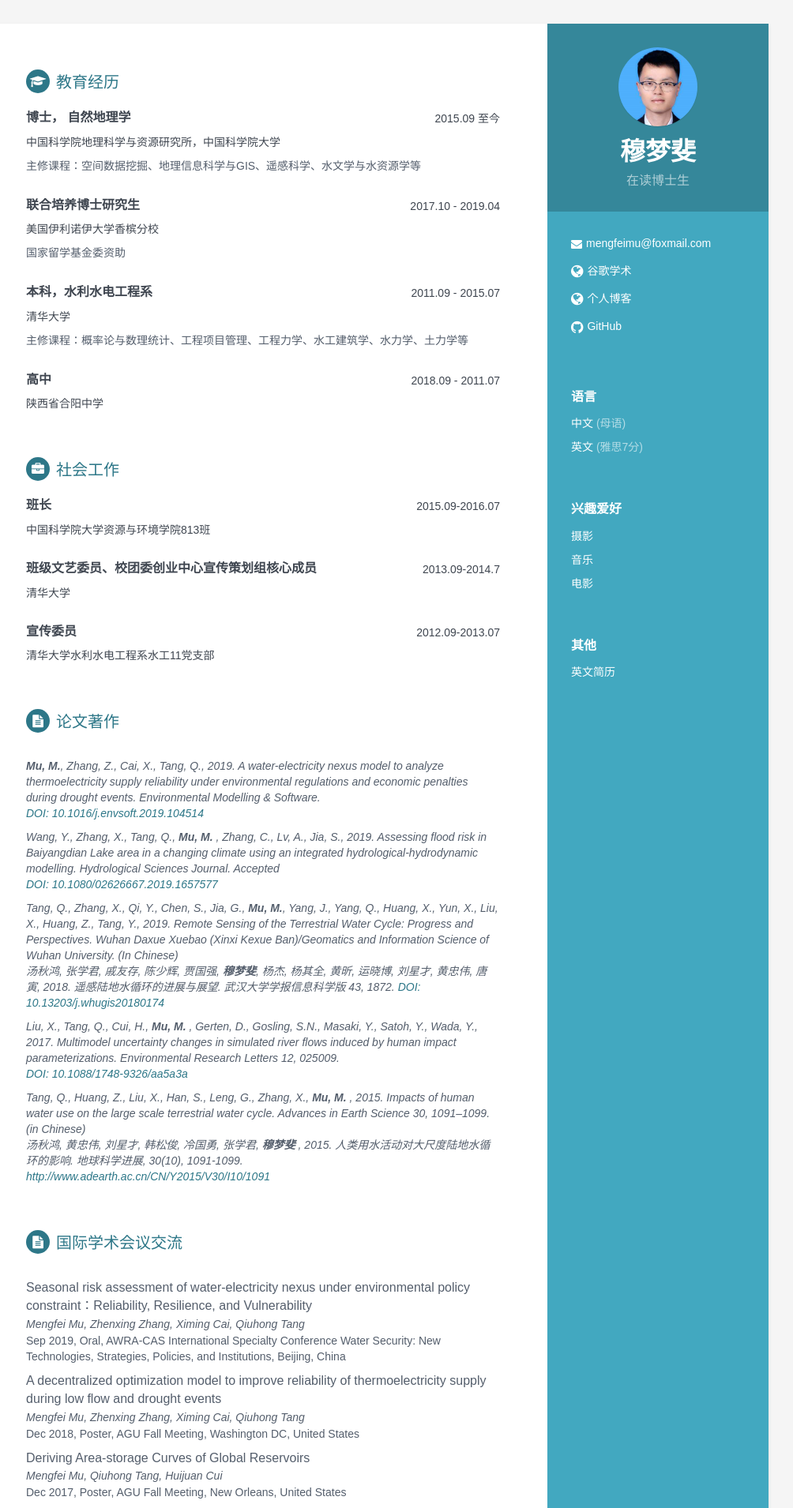
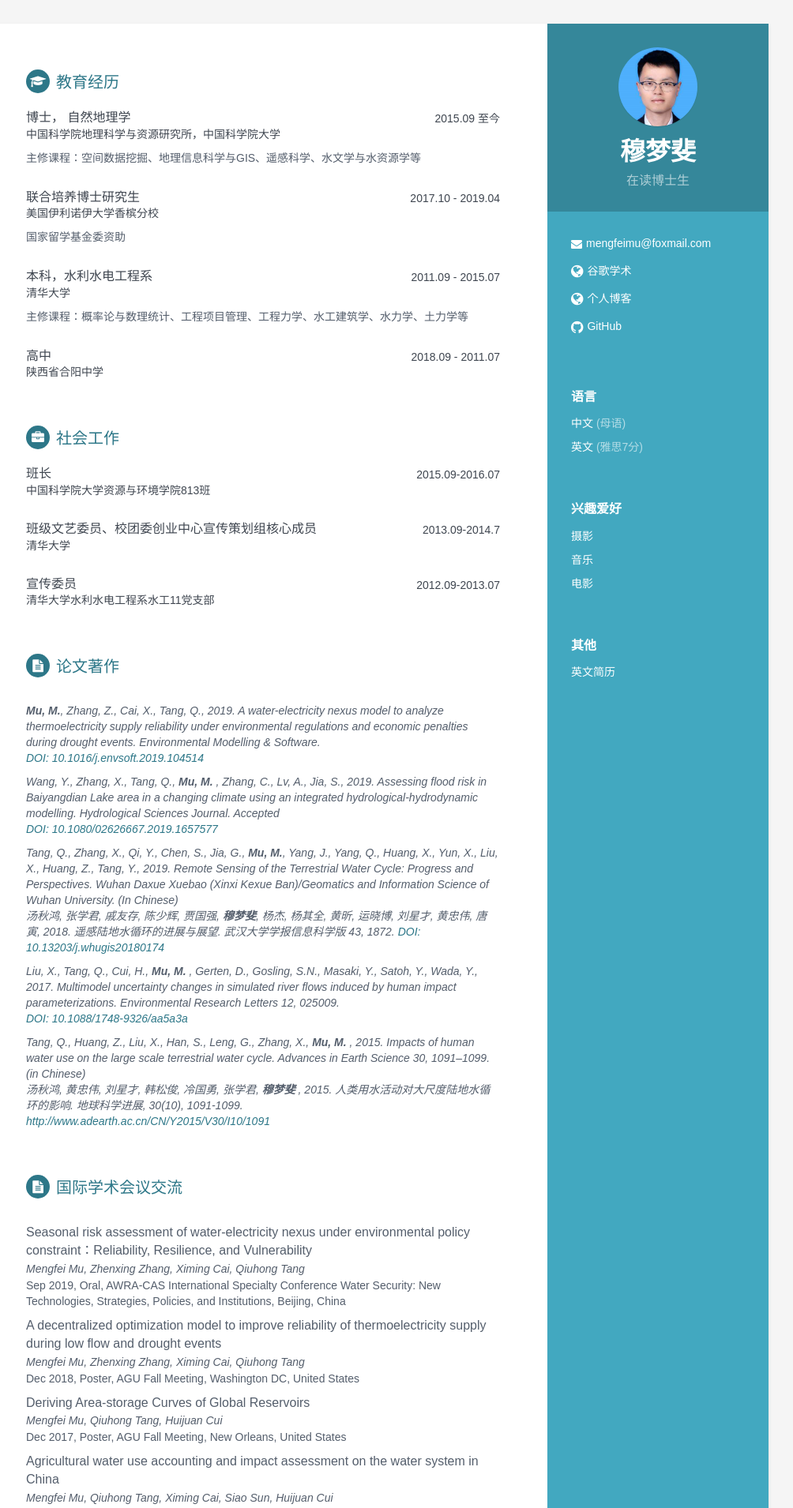
Before and after one commit to mengfeimu/cv-zh, a Jekyll site: the page built from index.html, in a window 1280 px wide. Shown: the top 1910 px of the page at 79% size, without its empty margins (167-1171 px from the left). Built offline with Jekyll 4.4.1, drawn with Linux system fonts in a browser that asks for light colours.

Commit message:
Revert "Update styles.css"
This reverts commit fc69a20f97ee0d440501835bd7bac3ec6a9ff77b.

```diff
--- a/assets/css/styles.css
+++ b/assets/css/styles.css
@@ -210,8 +210,8 @@
   color: #3F4650;
   font-size: 16px;
   margin-top: 0;
-  margin-bottom: 10px;
-  font-weight: 800;
+  margin-bottom: 0;
+  font-weight: 500;
 }
 .main-wrapper .time {
   position: absolute;
```
